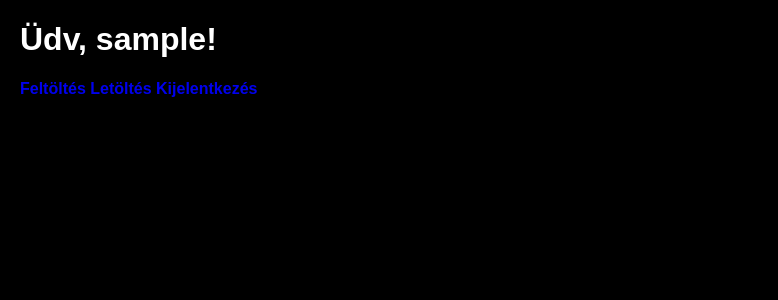
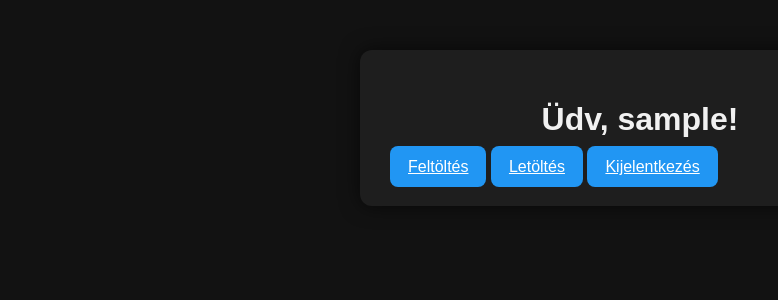
Before and after one commit to DJferenc/pptxshare, a Flask app: page /menu in a window 1280 px wide. Shown: the top 300 px of the page, without its empty margins (0-778 px from the left). Run offline with Flask 3, Linux system fonts and the light colour scheme; the visitor is signed in with stand-in values (Sample User, id 1).

Commit message:
Update style.css

```diff
--- a/static/style.css
+++ b/static/style.css
@@ -1,31 +1,48 @@
 body {
-    background: black;
-    color: white;
-    font-family: Arial, sans-serif;
-    margin: 20px;
+  background-color: #121212;
+  color: #f1f1f1;
+  font-family: Arial, sans-serif;
+  margin: 0;
+  padding: 0;
+}
+
+.container {
+  max-width: 500px;
+  margin: 50px auto;
+  background: #1e1e1e;
+  padding: 30px;
+  border-radius: 12px;
+  box-shadow: 0 0 20px rgba(0,0,0,0.6);
 }
 
 h1, h2 {
-    color: white;
+  text-align: center;
+  margin-bottom: 20px;
 }
 
-a {
-    text-decoration: none;
-    font-weight: bold;
+input[type="text"],
+input[type="password"],
+input[type="file"] {
+  width: 100%;
+  padding: 12px;
+  margin: 10px 0;
+  border-radius: 8px;
+  border: none;
 }
 
-a:hover {
-    text-decoration: underline;
+button, .btn {
+  background: #2196f3;
+  color: white;
+  padding: 12px 18px;
+  border: none;
+  border-radius: 8px;
+  cursor: pointer;
+  width: 100%;
+  margin-top: 10px;
+  font-size: 16px;
+  transition: 0.3s;
 }
 
-button {
-    background: limegreen;
-    color: black;
-    padding: 5px 10px;
-    border: none;
-    cursor: pointer;
+button:hover, .btn:hover {
+  background: #0d8ddb;
 }
-
-button:hover {
-    background: yellow;
-}
```
